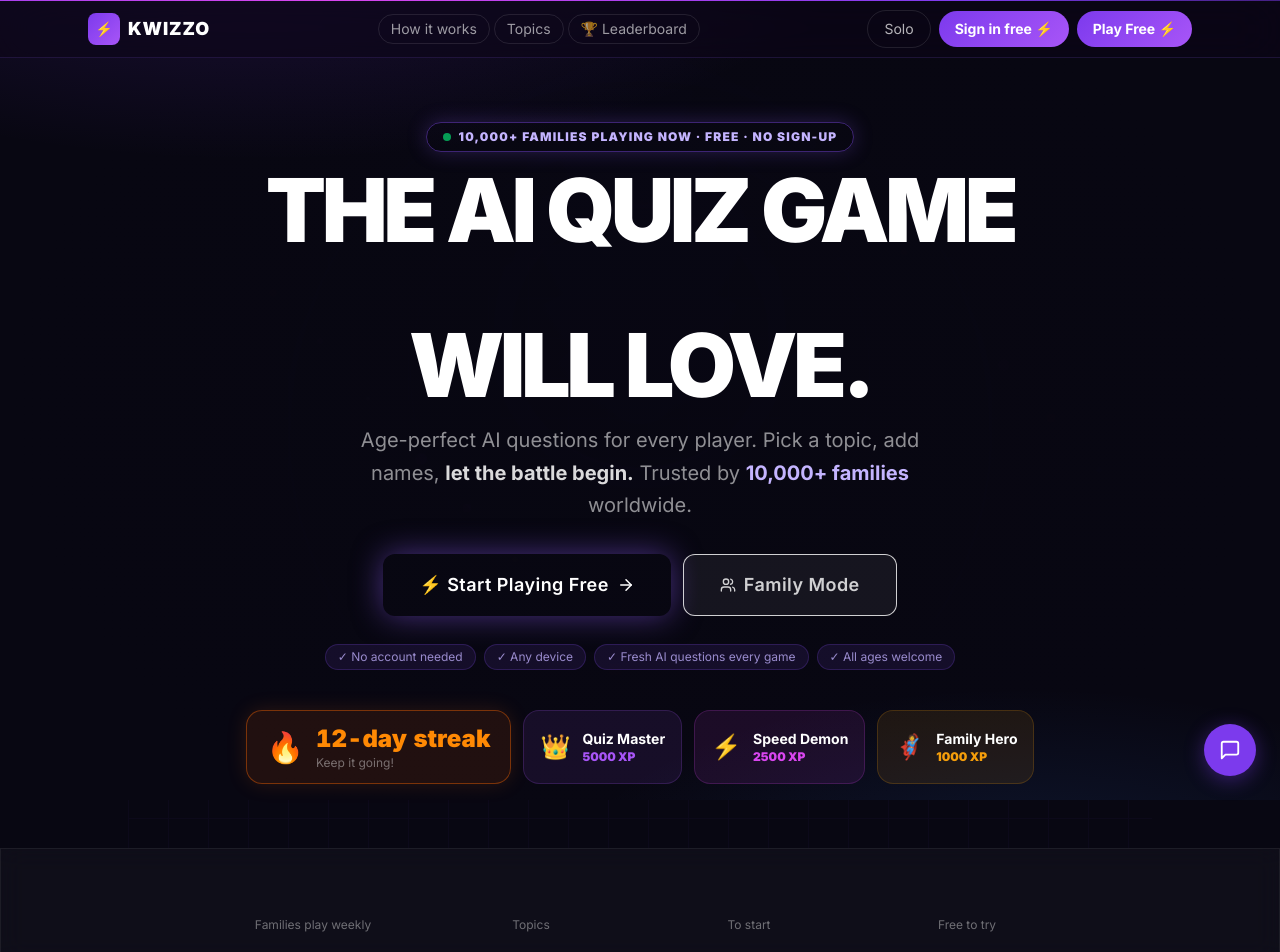
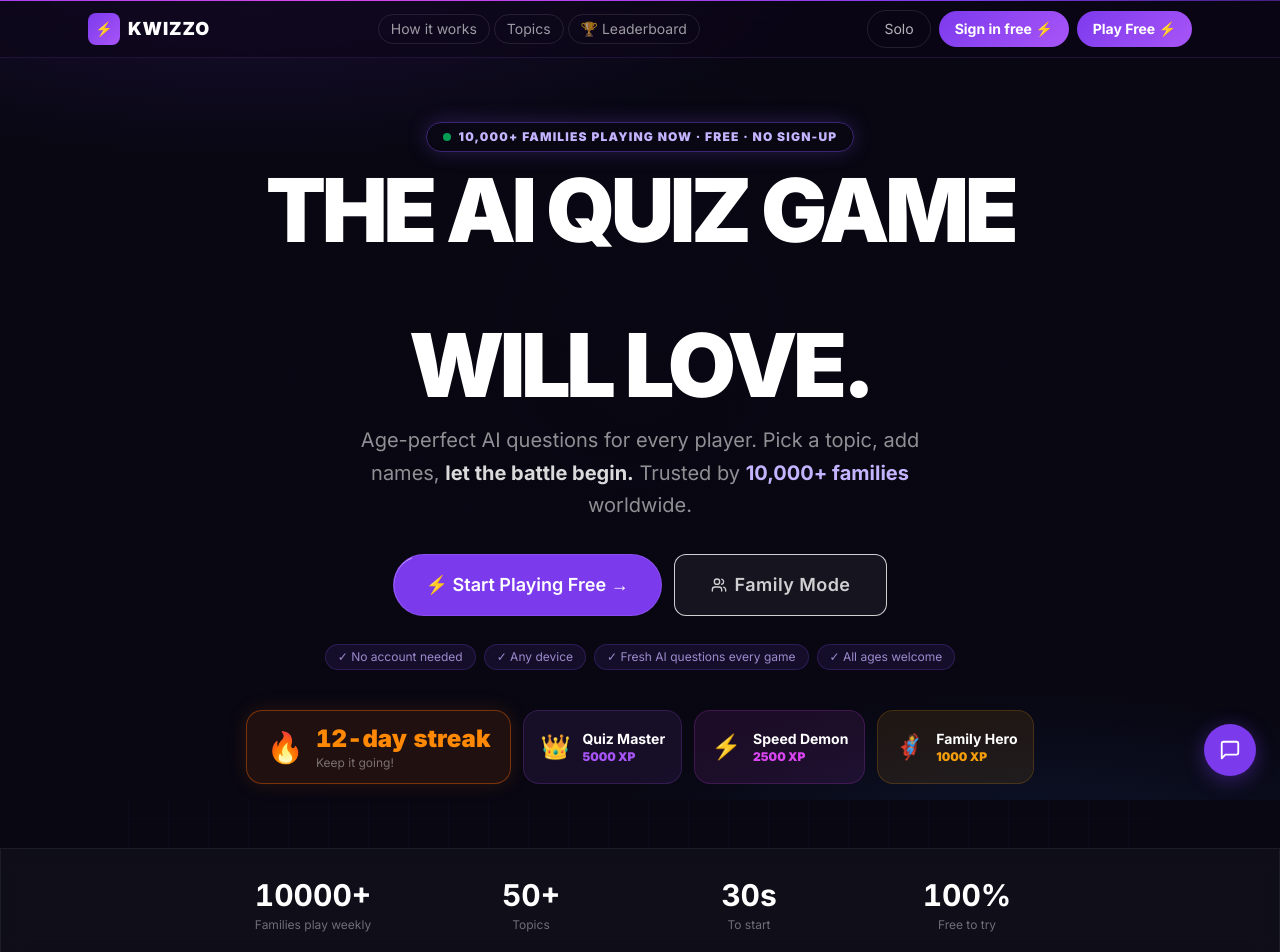
Before and after one commit to infosiva/kwizzo, a Next.js app: page / in a window 1280 px wide. Shown: the top 952 px of the page. Built offline with nearby package versions, Linux system fonts and the light colour scheme.

Commit message:
feat: wire Magic UI NumberTicker, ShimmerButton, AnimatedList into homepage

```diff
--- a/app/page.tsx
+++ b/app/page.tsx
@@ -6,6 +6,9 @@ import { ArrowRight, Zap, Users, Star, Trophy, Sparkles, Crown, CheckCircle2, XC
 import config from '@/vertical.config'
 import { theme, btn } from '@/lib/theme'
 import { isAiTool } from '@/vertical.config'
+import { ShimmerButton } from '@/components/magicui/shimmer-button'
+import { NumberTicker } from '@/components/magicui/number-ticker'
+import { AnimatedList } from '@/components/magicui/animated-list'
 
 /* ── helpers ─────────────────────────────────────────────── */
 const PRO_KEY = 'kwizzo-pro'
@@ -66,30 +69,11 @@ const CONFETTI = Array.from({ length: 26 }, (_, i) => ({
   rotate: i % 3 === 0 ? 45 : 0,
 }))
 
-/* ── count-up hook ───────────────────────────────────────── */
-function useCountUp(target: number, duration = 1600, start = false) {
-  const [count, setCount] = useState(0)
-  useEffect(() => {
-    if (!start) return
-    let frame = 0
-    const totalFrames = Math.round((duration / 1000) * 60)
-    const timer = setInterval(() => {
-      frame++
-      const progress = frame / totalFrames
-      const eased = 1 - Math.pow(1 - progress, 3)
-      setCount(Math.round(eased * target))
-      if (frame >= totalFrames) clearInterval(timer)
-    }, 1000 / 60)
-    return () => clearInterval(timer)
-  }, [target, duration, start])
-  return count
-}
 
 /* ── stat item with count-up ─────────────────────────────── */
 function StatItem({ target, suffix, label }: { target: number; suffix: string; label: string }) {
   const ref = useRef<HTMLDivElement>(null)
   const [visible, setVisible] = useState(false)
-  const count = useCountUp(target, 1400, visible)
 
   useEffect(() => {
     const el = ref.current
@@ -99,14 +83,14 @@ function StatItem({ target, suffix, label }: { target: number; suffix: string; l
     return () => obs.disconnect()
   }, [])
 
-  const display = target >= 1000
-    ? count >= 1000 ? `${(count / 1000).toFixed(0)}k` : count.toString()
-    : count.toString()
-
   return (
     <div ref={ref} className="text-center">
       <div className={`text-2xl sm:text-3xl font-black ${theme.gradientText} tabular-nums`}>
-        {display}{suffix}
+        {visible ? (
+          <NumberTicker value={target} suffix={suffix} className="font-bold text-3xl text-white" />
+        ) : (
+          <span>0{suffix}</span>
+        )}
       </div>
       <div className="text-white/40 text-xs mt-1">{label}</div>
     </div>
@@ -269,10 +253,10 @@ export default function HomePage() {
           </p>
 
           <div className="flex flex-col sm:flex-row gap-3 justify-center mb-7">
-            <Link href="/play?mode=solo"
-              className={btn.primary + ' text-base px-9 py-4 font-black tracking-wide text-lg'}
-              style={{ boxShadow: '0 0 30px rgba(139,92,246,0.5), 0 4px 20px rgba(0,0,0,0.4)' }}>
-              ⚡ Start Playing Free <ArrowRight size={18} />
+            <Link href="/play?mode=solo">
+              <ShimmerButton background="rgba(124, 58, 237, 1)" shimmerColor="#e9d5ff" className="px-8 py-4 text-lg font-semibold">
+                ⚡ Start Playing Free →
+              </ShimmerButton>
             </Link>
             <Link href="/play?mode=group" className={btn.secondary + ' text-base px-9 py-4 font-black tracking-wide text-lg'}>
               <Users size={16} /> Family Mode
@@ -348,7 +332,7 @@ export default function HomePage() {
           <p className="text-white/40 text-sm mt-2">Rankings update live after every question — no mercy</p>
         </div>
 
-        <div className="max-w-lg mx-auto space-y-3">
+        <AnimatedList delay={800} className="w-full max-w-lg mx-auto">
           {LEADERBOARD.map((p, i) => (
             <div key={p.name}
               className={`flex items-center gap-4 px-5 py-4 rounded-2xl border transition-all duration-700 ${i === 0 ? 'border-yellow-500/50 bg-gradient-to-r from-yellow-500/10 to-amber-400/5' : 'border-white/10 bg-white/[0.04]'}`}
@@ -381,7 +365,7 @@ export default function HomePage() {
               </div>
             </div>
           ))}
-        </div>
+        </AnimatedList>
 
         <p className="text-center text-white/30 text-xs mt-4">
           Sample leaderboard — your family&apos;s scores will appear here in real time
```
